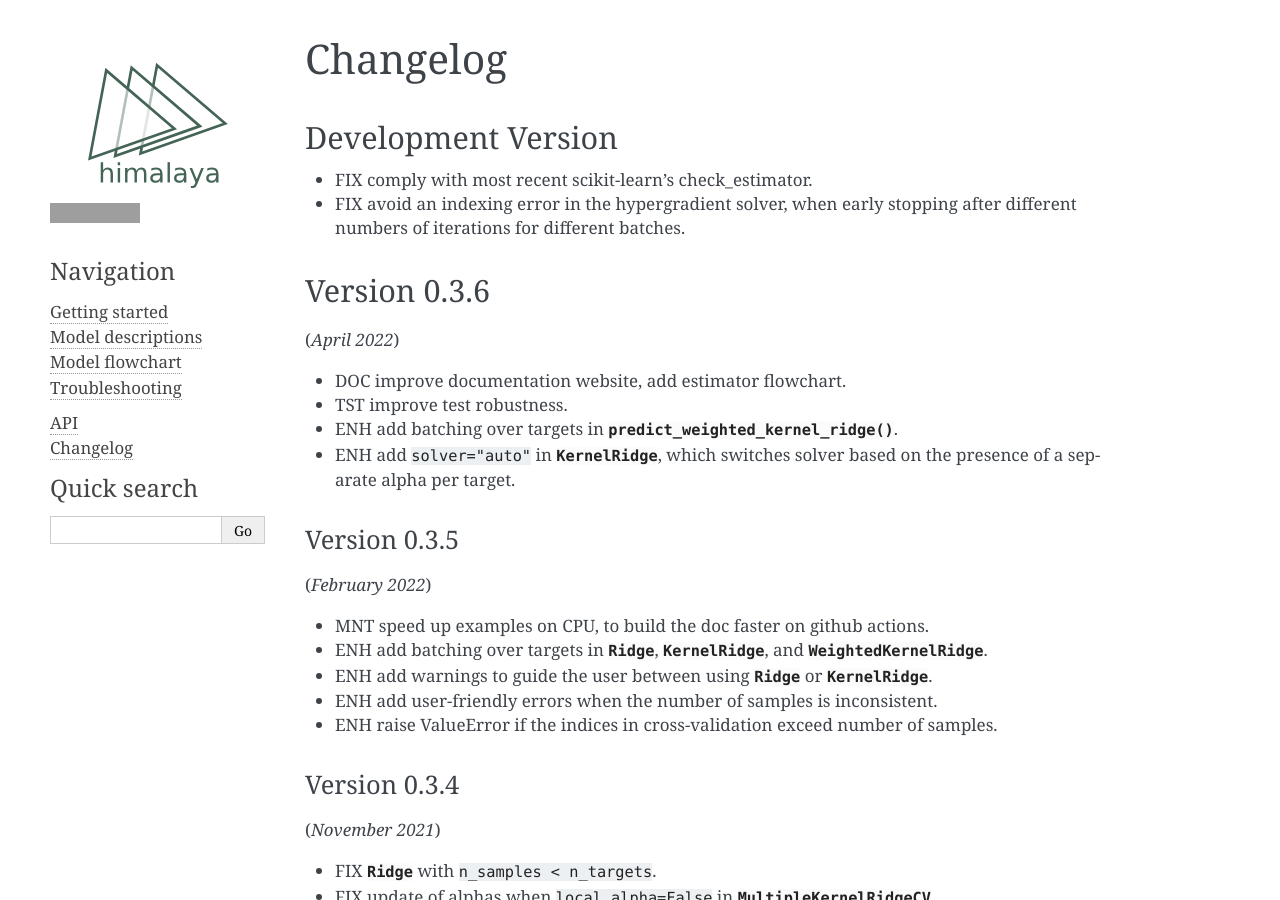
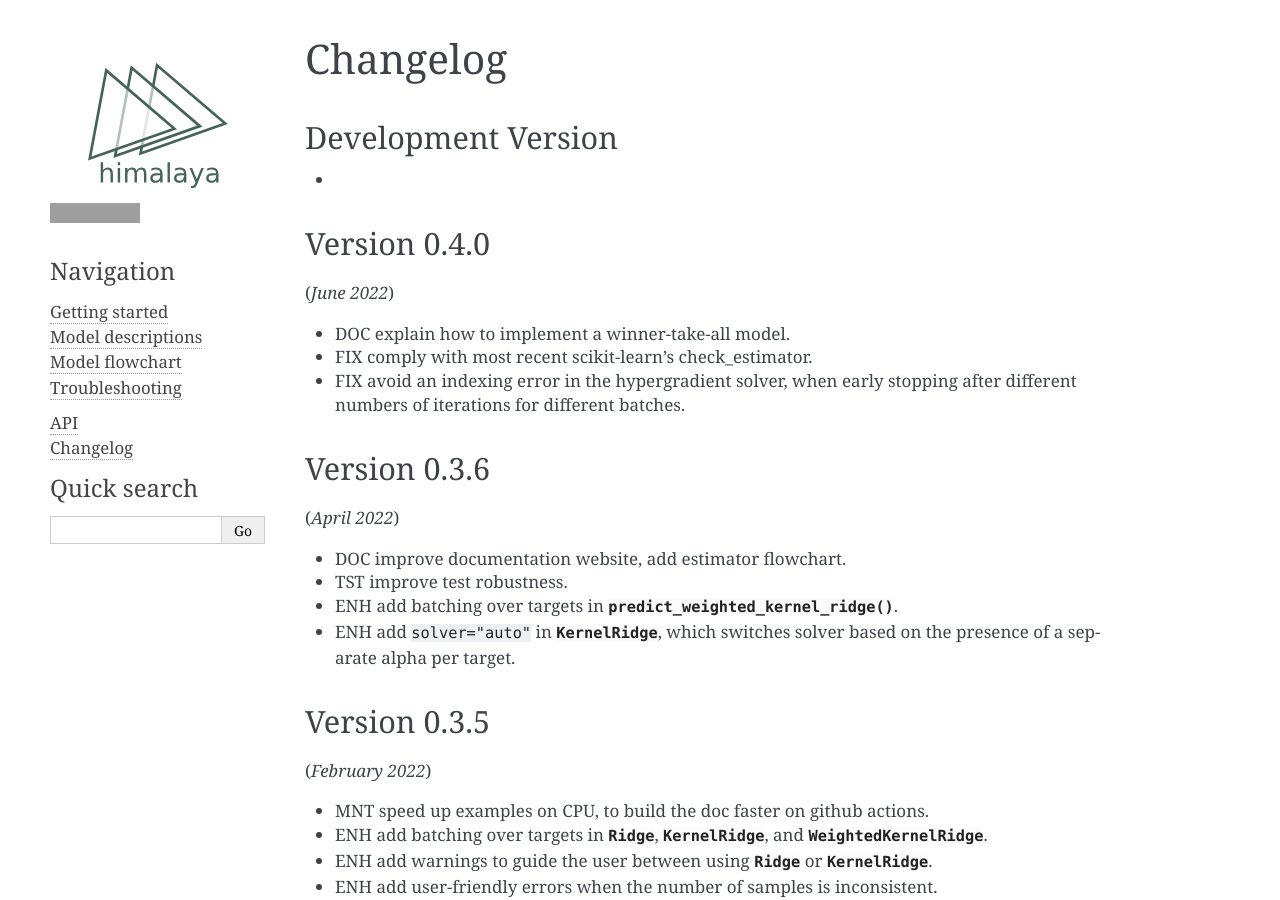
Before and after one commit to gallantlab/himalaya, a Sphinx documentation site: the page built from doc/changelog.rst, in a window 1280 px wide and 900 px high. Built offline with Sphinx 7.4.7, drawn with Linux system fonts in a browser that asks for light colours; pages that are not in the unit, such as notebooks, are missing from menus; grey boxes are pictures that could not be loaded.

Commit message:
MNT version 0.4.0

```diff
--- a/doc/changelog.rst
+++ b/doc/changelog.rst
@@ -2,15 +2,22 @@ Changelog
 =========
 
 Development Version
-~~~~~~~~~~~~~~~~~~~
+-------------------
 
+-
+
+Version 0.4.0
+-------------
+(*June 2022*)
+
+- DOC explain how to implement a winner-take-all model.
 - FIX comply with most recent scikit-learn's check_estimator.
 - FIX avoid an indexing error in the hypergradient solver, when early stopping
   after different numbers of iterations for different batches.
 
 
 Version 0.3.6
-~~~~~~~~~~~~~
+-------------
 (*April 2022*)
 
 - DOC improve documentation website, add estimator flowchart.
--- a/himalaya/__init__.py
+++ b/himalaya/__init__.py
@@ -7,7 +7,7 @@ from . import scoring
 from . import utils
 from . import viz
 
-__version__ = '0.3.6'
+__version__ = '0.4.0'
 
 __all__ = [
     backend,
```
